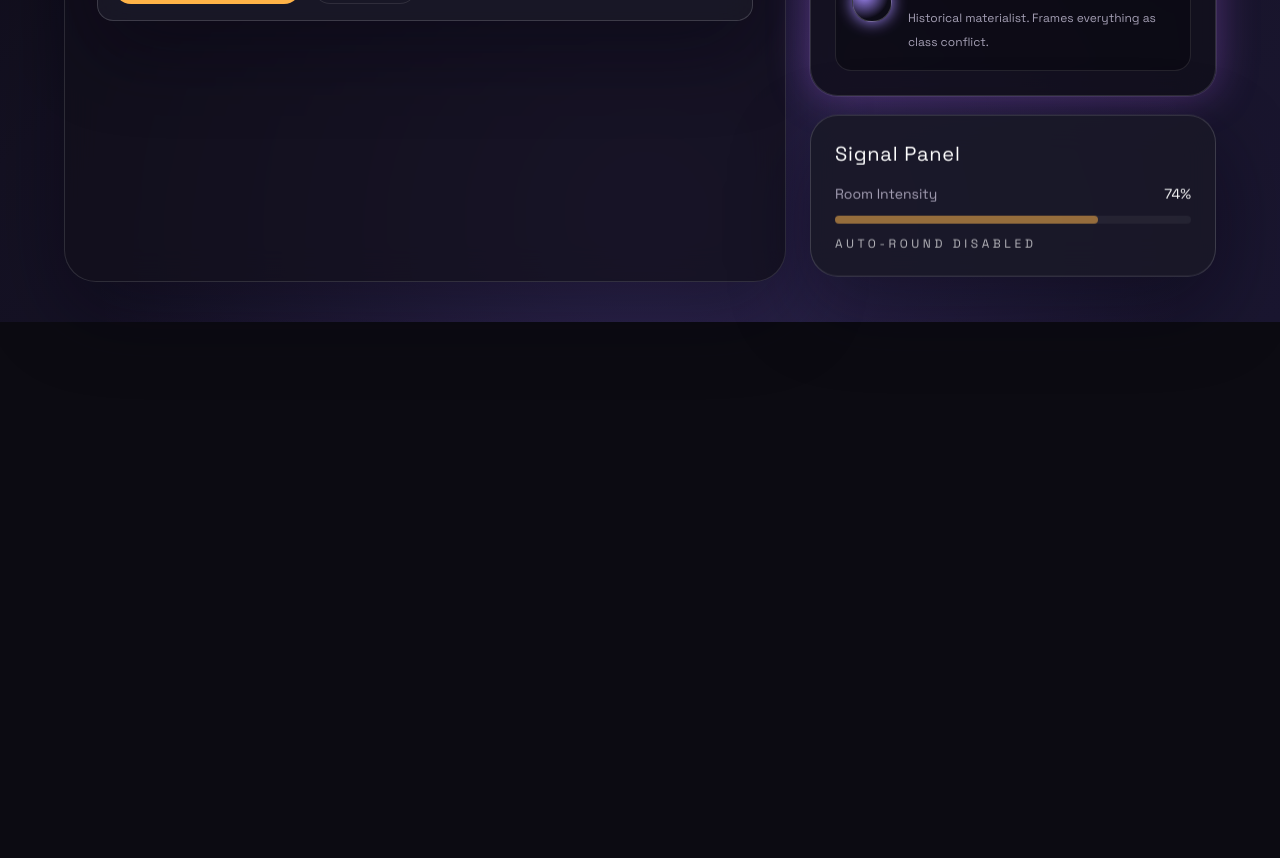
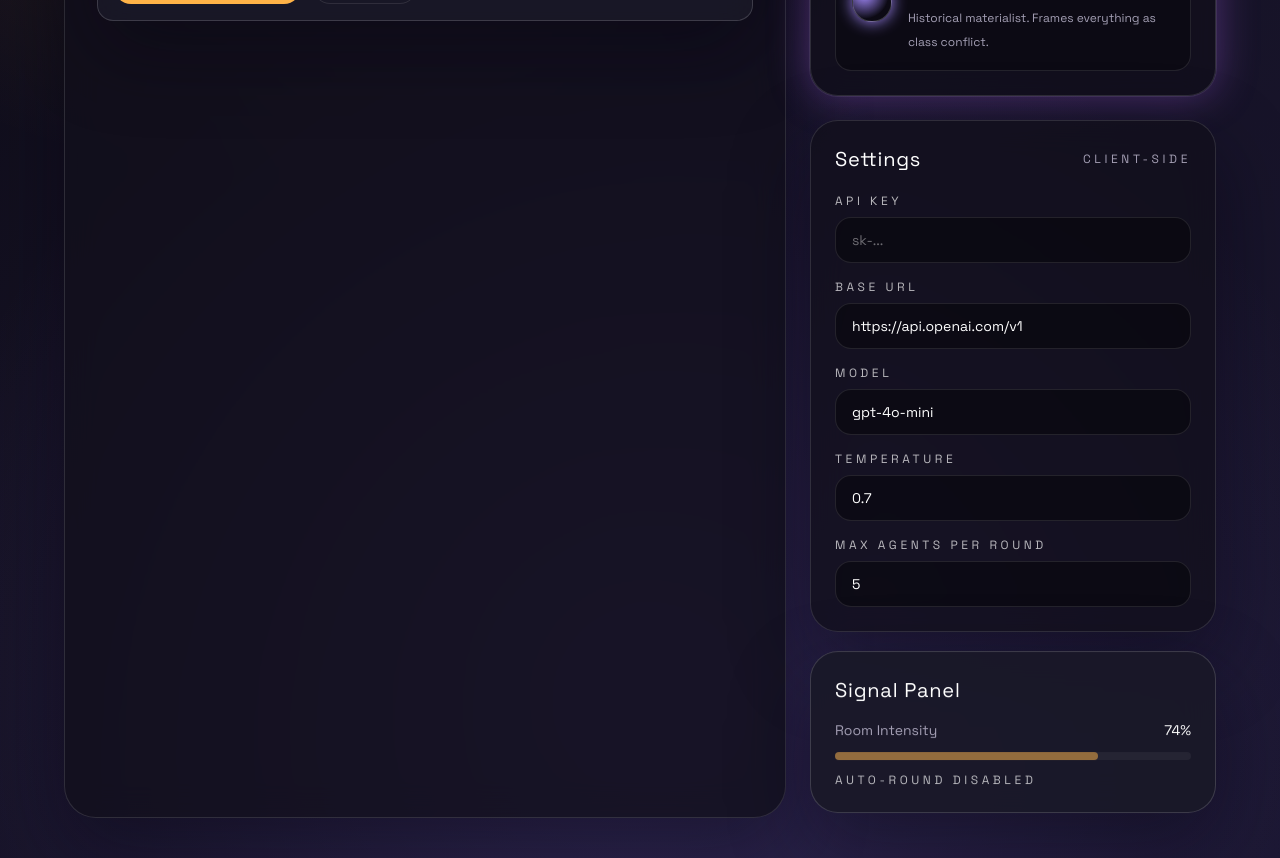
Before and after one commit to qiuhuiming/cyber-arene, a Next.js app: page / in a window 1280 px wide. Shown: the part 840-1698 px from the top of the page. Before the commit the page ends 1162 px from the top, so only its background shows below. Built offline with nearby package versions, Linux system fonts and the light colour scheme.

Commit message:
Add client-side model settings panel

```diff
--- a/src/app/page.tsx
+++ b/src/app/page.tsx
@@ -1,3 +1,7 @@
+"use client";
+
+import { useState } from "react";
+
 type Agent = {
   id: string;
   name: string;
@@ -14,7 +18,7 @@ type Message = {
   time: string;
 };
 
-const agents: Agent[] = [
+const defaultAgents: Agent[] = [
   {
     id: "socrates",
     name: "Socrates",
@@ -85,6 +89,13 @@ const statusLabels: Record<Agent["status"], string> = {
 };
 
 export default function Home() {
+  const [apiKey, setApiKey] = useState("");
+  const [baseUrl, setBaseUrl] = useState("https://api.openai.com/v1");
+  const [model, setModel] = useState("gpt-4o-mini");
+  const [temperature, setTemperature] = useState(0.7);
+  const [maxAgents, setMaxAgents] = useState(5);
+  const [agentList] = useState(defaultAgents);
+
   return (
     <div className="arena-bg min-h-screen px-6 py-10 text-[15px] sm:px-10">
       <div className="mx-auto flex w-full max-w-6xl flex-col gap-8">
@@ -126,7 +137,7 @@ export default function Home() {
 
             <div className="flex flex-col gap-4">
               {messages.map((message) => {
-                const agent = agents.find((item) => item.id === message.agentId);
+                const agent = agentList.find((item) => item.id === message.agentId);
                 return (
                   <div
                     key={message.id}
@@ -175,7 +186,7 @@ export default function Home() {
                 </span>
               </div>
               <div className="flex flex-col gap-4">
-                {agents.map((agent) => (
+                {agentList.map((agent) => (
                   <div
                     key={agent.id}
                     className="flex items-start gap-4 rounded-2xl border border-white/10 bg-black/30 px-4 py-4"
@@ -205,6 +216,78 @@ export default function Home() {
               </div>
             </section>
 
+            <section className="arena-card flex flex-col gap-5 rounded-[28px] p-6">
+              <div className="flex items-center justify-between">
+                <h3 className="text-display text-xl text-white">Settings</h3>
+                <span className="text-xs uppercase tracking-[0.3em] text-[color:var(--muted)]">
+                  Client-side
+                </span>
+              </div>
+              <div className="flex flex-col gap-4 text-sm text-[color:var(--muted)]">
+                <label className="flex flex-col gap-2">
+                  <span className="text-xs uppercase tracking-[0.3em] text-white/70">
+                    API Key
+                  </span>
+                  <input
+                    className="rounded-2xl border border-white/10 bg-black/40 px-4 py-3 text-sm text-white placeholder:text-white/40 focus:outline-none focus:ring-2 focus:ring-[color:var(--accent)]"
+                    placeholder="sk-..."
+                    type="password"
+                    value={apiKey}
+                    onChange={(event) => setApiKey(event.target.value)}
+                  />
+                </label>
+                <label className="flex flex-col gap-2">
+                  <span className="text-xs uppercase tracking-[0.3em] text-white/70">
+                    Base URL
+                  </span>
+                  <input
+                    className="rounded-2xl border border-white/10 bg-black/40 px-4 py-3 text-sm text-white placeholder:text-white/40 focus:outline-none focus:ring-2 focus:ring-[color:var(--accent)]"
+                    placeholder="https://api.openai.com/v1"
+                    value={baseUrl}
+                    onChange={(event) => setBaseUrl(event.target.value)}
+                  />
+                </label>
+                <label className="flex flex-col gap-2">
+                  <span className="text-xs uppercase tracking-[0.3em] text-white/70">
+                    Model
+                  </span>
+                  <input
+                    className="rounded-2xl border border-white/10 bg-black/40 px-4 py-3 text-sm text-white placeholder:text-white/40 focus:outline-none focus:ring-2 focus:ring-[color:var(--accent)]"
+                    placeholder="gpt-4o-mini"
+                    value={model}
+                    onChange={(event) => setModel(event.target.value)}
+                  />
+                </label>
+                <label className="flex flex-col gap-2">
+                  <span className="text-xs uppercase tracking-[0.3em] text-white/70">
+                    Temperature
+                  </span>
+                  <input
+                    className="rounded-2xl border border-white/10 bg-black/40 px-4 py-3 text-sm text-white placeholder:text-white/40 focus:outline-none focus:ring-2 focus:ring-[color:var(--accent)]"
+                    type="number"
+                    min={0}
+                    max={1}
+                    step={0.1}
+                    value={temperature}
+                    onChange={(event) => setTemperature(Number(event.target.value))}
+                  />
+                </label>
+                <label className="flex flex-col gap-2">
+                  <span className="text-xs uppercase tracking-[0.3em] text-white/70">
+                    Max Agents Per Round
+                  </span>
+                  <input
+                    className="rounded-2xl border border-white/10 bg-black/40 px-4 py-3 text-sm text-white placeholder:text-white/40 focus:outline-none focus:ring-2 focus:ring-[color:var(--accent)]"
+                    type="number"
+                    min={1}
+                    max={10}
+                    value={maxAgents}
+                    onChange={(event) => setMaxAgents(Number(event.target.value))}
+                  />
+                </label>
+              </div>
+            </section>
+
             <section className="arena-card-strong float-slow flex flex-col gap-4 rounded-[28px] p-6">
               <h3 className="text-display text-xl text-white">Signal Panel</h3>
               <div className="flex flex-col gap-3 text-sm text-[color:var(--muted)]">
```
